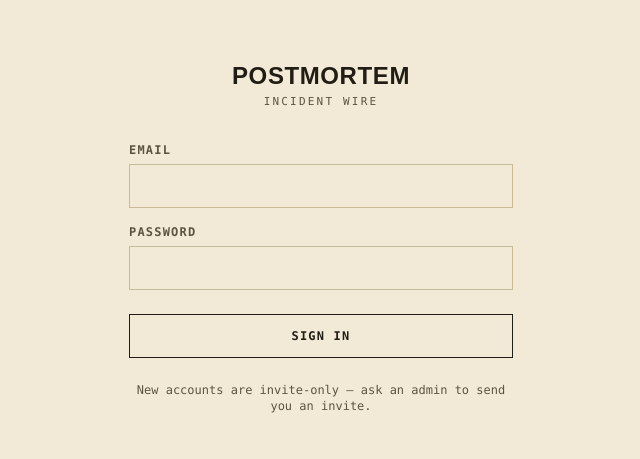
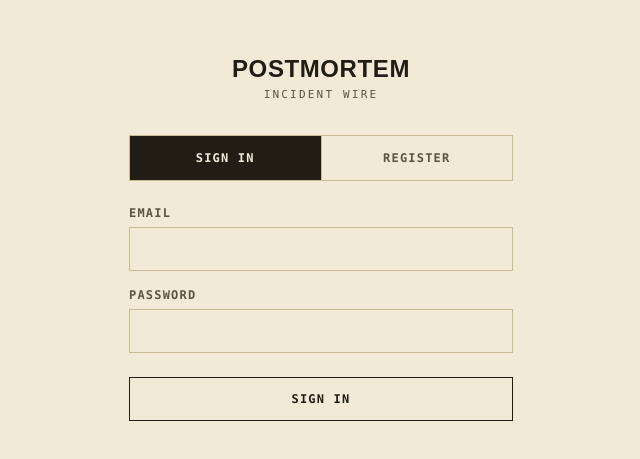
Before and after one commit to hsc996/post-mortem-frontend, a React (Vite) app: page / in a window 1280 px wide. Shown: the part 163-622 px from the top of the page, without its empty margins (319-959 px from the left). Built offline with nearby package versions, Linux system fonts and the light colour scheme.

Commit message:
Restore self-registration for multi-tenancy model

```diff
--- a/src/App.tsx
+++ b/src/App.tsx
@@ -6,7 +6,7 @@ import { useAuth } from "./hooks/useAuth";
 const INVITE_PATH_PREFIX = "/invite/";
 
 function App() {
-  const { status, user, token, sessionExpired, signIn, signInWithToken, signOut } = useAuth();
+  const { status, user, token, sessionExpired, signIn, signUp, signInWithToken, signOut } = useAuth();
 
   if (window.location.pathname.startsWith(INVITE_PATH_PREFIX)) {
     const inviteToken = window.location.pathname.slice(INVITE_PATH_PREFIX.length);
@@ -30,7 +30,7 @@ function App() {
   }
 
   if (status === "unauthenticated" || !user || !token) {
-    return <LoginScreen onSignIn={signIn} sessionExpired={sessionExpired} />;
+    return <LoginScreen onSignIn={signIn} onSignUp={signUp} sessionExpired={sessionExpired} />;
   }
 
   return <IncidentDesk currentUser={user} token={token} onSignOut={signOut} />;
--- a/src/components/Auth/LoginScreen.tsx
+++ b/src/components/Auth/LoginScreen.tsx
@@ -1,18 +1,25 @@
 import { useEffect, useRef, useState, type FormEvent } from "react";
-import { motion, MotionConfig } from "motion/react";
-import { ApiError } from "../../lib/authApi";
+import { AnimatePresence, motion, MotionConfig } from "motion/react";
+import { ApiError, type RegisterInput } from "../../lib/authApi";
 import { RateLimitError } from "../../lib/apiClient";
 import { feedContainerVariants, feedItemVariants } from "../../lib/motionVariants";
 import { TextField } from "./TextField";
 
 interface LoginScreenProps {
   onSignIn: (email: string, password: string) => Promise<void>;
+  onSignUp: (input: RegisterInput) => Promise<void>;
   sessionExpired: boolean;
 }
 
-export function LoginScreen({ onSignIn, sessionExpired }: LoginScreenProps) {
+type Mode = "signin" | "register";
+
+export function LoginScreen({ onSignIn, onSignUp, sessionExpired }: LoginScreenProps) {
+  const [mode, setMode] = useState<Mode>("signin");
   const [email, setEmail] = useState("");
   const [password, setPassword] = useState("");
+  const [accountName, setAccountName] = useState("");
+  const [firstName, setFirstName] = useState("");
+  const [lastName, setLastName] = useState("");
   const [busy, setBusy] = useState(false);
   const [error, setError] = useState<string | null>(null);
   const [retryIn, setRetryIn] = useState(0);
@@ -43,7 +50,11 @@ export function LoginScreen({ onSignIn, sessionExpired }: LoginScreenProps) {
     setError(null);
     setBusy(true);
     try {
-      await onSignIn(email, password);
+      if (mode === "signin") {
+        await onSignIn(email, password);
+      } else {
+        await onSignUp({ accountName, email, password, firstName, lastName });
+      }
     } catch (err) {
       if (err instanceof RateLimitError) {
         startRetryCountdown(err.retryAfterSeconds);
@@ -74,11 +85,84 @@ export function LoginScreen({ onSignIn, sessionExpired }: LoginScreenProps) {
           </motion.p>
         )}
 
+        <motion.div variants={feedItemVariants} className="relative mb-6 flex border border-rule">
+          <motion.div
+            aria-hidden="true"
+            className="absolute inset-y-0 w-1/2 bg-ink"
+            animate={{ left: mode === "signin" ? "0%" : "50%" }}
+            transition={{ type: "spring", stiffness: 420, damping: 38 }}
+          />
+          <button
+            type="button"
+            onClick={() => setMode("signin")}
+            className={`relative z-10 min-h-11 flex-1 text-xs font-semibold tracking-[0.1em] transition-colors ${
+              mode === "signin" ? "text-paper" : "text-ink-dim hover:text-ink"
+            }`}
+          >
+            SIGN IN
+          </button>
+          <button
+            type="button"
+            onClick={() => setMode("register")}
+            className={`relative z-10 min-h-11 flex-1 border-l border-rule text-xs font-semibold tracking-[0.1em] transition-colors ${
+              mode === "register" ? "text-paper" : "text-ink-dim hover:text-ink"
+            }`}
+          >
+            REGISTER
+          </button>
+        </motion.div>
+
         <motion.form
+          layout
           variants={feedItemVariants}
           onSubmit={handleSubmit}
           className="flex flex-col gap-4"
         >
+          <AnimatePresence initial={false}>
+            {mode === "register" && (
+              <motion.div
+                key="register-fields"
+                initial={{ height: 0, opacity: 0 }}
+                animate={{ height: "auto", opacity: 1 }}
+                exit={{ height: 0, opacity: 0 }}
+                transition={{ duration: 0.22, ease: "easeOut" }}
+                className="overflow-hidden"
+              >
+                <div className="flex flex-col gap-4">
+                  <TextField
+                    label="Company name"
+                    name="accountName"
+                    autoComplete="organization"
+                    required
+                    value={accountName}
+                    onChange={(e) => setAccountName(e.target.value)}
+                    placeholder="Acme Corp"
+                  />
+                  <div className="flex gap-3">
+                    <TextField
+                      label="First name"
+                      name="firstName"
+                      autoComplete="given-name"
+                      required
+                      containerClassName="flex-1"
+                      value={firstName}
+                      onChange={(e) => setFirstName(e.target.value)}
+                    />
+                    <TextField
+                      label="Last name"
+                      name="lastName"
+                      autoComplete="family-name"
+                      required
+                      containerClassName="flex-1"
+                      value={lastName}
+                      onChange={(e) => setLastName(e.target.value)}
+                    />
+                  </div>
+                </div>
+              </motion.div>
+            )}
+          </AnimatePresence>
+
           <TextField
             label="Email"
             name="email"
@@ -92,11 +176,33 @@ export function LoginScreen({ onSignIn, sessionExpired }: LoginScreenProps) {
             label="Password"
             name="password"
             type="password"
-            autoComplete="current-password"
+            autoComplete={mode === "signin" ? "current-password" : "new-password"}
             required
+            minLength={mode === "register" ? 12 : undefined}
             value={password}
             onChange={(e) => setPassword(e.target.value)}
           />
+
+          <AnimatePresence initial={false}>
+            {mode === "register" && (
+              <motion.div
+                key="register-hints"
+                initial={{ height: 0, opacity: 0 }}
+                animate={{ height: "auto", opacity: 1 }}
+                exit={{ height: 0, opacity: 0 }}
+                transition={{ duration: 0.22, ease: "easeOut" }}
+                className="overflow-hidden"
+              >
+                <div className="flex flex-col gap-4">
+                  <p className="text-xs text-ink-dim">Must be at least 12 characters.</p>
+                  <p className="text-xs text-ink-dim">
+                    This creates a brand-new account with you as admin. Invite your team afterward from the user
+                    directory.
+                  </p>
+                </div>
+              </motion.div>
+            )}
+          </AnimatePresence>
 
           {error && (
             <p className="border border-alarm-muted px-2.5 py-1.5 text-xs text-alarm-muted">
@@ -110,12 +216,16 @@ export function LoginScreen({ onSignIn, sessionExpired }: LoginScreenProps) {
             disabled={busy || retryIn > 0}
             className="mt-2 inline-flex min-h-11 items-center justify-center border border-ink text-xs font-semibold tracking-[0.1em] text-ink transition-colors hover:bg-ink hover:text-paper focus-visible:bg-ink focus-visible:text-paper disabled:opacity-50"
           >
-            {retryIn > 0 ? `TRY AGAIN IN ${retryIn}S` : busy ? "SIGNING IN…" : "SIGN IN"}
+            {retryIn > 0
+              ? `TRY AGAIN IN ${retryIn}S`
+              : busy
+                ? mode === "signin"
+                  ? "SIGNING IN…"
+                  : "CREATING ACCOUNT…"
+                : mode === "signin"
+                  ? "SIGN IN"
+                  : "CREATE ACCOUNT"}
           </button>
-
-          <p className="mt-2 text-center text-xs text-ink-dim">
-            New accounts are invite-only — ask an admin to send you an invite.
-          </p>
         </motion.form>
       </motion.div>
     </div>
--- a/src/components/IncidentDesk/WireHeader.tsx
+++ b/src/components/IncidentDesk/WireHeader.tsx
@@ -28,7 +28,7 @@ export function WireHeader({ currentUser, onSignOut, isAdmin, onManageUsers, onV
         <div className="flex flex-col items-end gap-1.5">
           <div className="flex items-center gap-3">
             <span className="text-xs font-semibold tracking-[0.06em] text-ink-dim">
-              {currentUser.name} · {currentUser.role.toUpperCase()}
+              {currentUser.name} · {currentUser.role.toUpperCase()} · {currentUser.accountName}
             </span>
             {isAdmin && (
               <>
--- a/src/hooks/useAuth.ts
+++ b/src/hooks/useAuth.ts
@@ -67,6 +67,14 @@ export function useAuth() {
     [signInWithToken],
   );
 
+  const signUp = useCallback(
+    async (input: authApi.RegisterInput) => {
+      const newToken = await authApi.register(input);
+      await signInWithToken(newToken);
+    },
+    [signInWithToken],
+  );
+
   const signOut = useCallback(async () => {
     if (token) await authApi.logout(token);
     localStorage.removeItem(TOKEN_KEY);
@@ -76,5 +84,5 @@ export function useAuth() {
     setStatus("unauthenticated");
   }, [token]);
 
-  return { status, user, token, sessionExpired, signIn, signInWithToken, signOut };
+  return { status, user, token, sessionExpired, signIn, signUp, signInWithToken, signOut };
 }
--- a/src/lib/authApi.ts
+++ b/src/lib/authApi.ts
@@ -10,6 +10,7 @@ function toAuthUser(u: {
   last_name: string;
   role: string;
   is_active: boolean;
+  account_name: string;
 }): AuthUser {
   return {
     id: u.id,
@@ -18,6 +19,7 @@ function toAuthUser(u: {
     lastName: u.last_name,
     role: u.role as AuthUser["role"],
     isActive: u.is_active,
+    accountName: u.account_name,
   };
 }
 
@@ -29,6 +31,41 @@ export async function login(email: string, password: string): Promise<string> {
       method: "POST",
       headers: { "Content-Type": "application/x-www-form-urlencoded" },
       body,
+    });
+  } catch {
+    throw new ApiError("Can't reach the backend. Is it running?", 0);
+  }
+  if (!response.ok) await parseError(response);
+  const data = (await response.json()) as { access_token: string };
+  return data.access_token;
+}
+
+export interface RegisterInput {
+  accountName: string;
+  email: string;
+  password: string;
+  firstName: string;
+  lastName: string;
+  phoneNumber?: string;
+}
+
+/** Public: self-registration always creates a brand-new isolated account with
+ * the registrant as its founding admin. Returns the access token directly for
+ * auto sign-in, same as accepting an invite already does. */
+export async function register(input: RegisterInput): Promise<string> {
+  let response: Response;
+  try {
+    response = await fetch(`${API_BASE}/auth/register`, {
+      method: "POST",
+      headers: { "Content-Type": "application/json" },
+      body: JSON.stringify({
+        account_name: input.accountName,
+        email: input.email,
+        password: input.password,
+        first_name: input.firstName,
+        last_name: input.lastName,
+        ...(input.phoneNumber ? { phone_number: input.phoneNumber } : {}),
+      }),
     });
   } catch {
     throw new ApiError("Can't reach the backend. Is it running?", 0);
--- a/src/types/user.ts
+++ b/src/types/user.ts
@@ -8,11 +8,13 @@ export interface AuthUser {
   lastName: string;
   role: Role;
   isActive: boolean;
+  accountName: string;
 }
 
 export interface CurrentUser {
   name: string;
   role: Role;
+  accountName: string;
 }
 
 /** "H. SCAIFE" — matches the wire-desk's existing actor-name convention. */
@@ -22,6 +24,7 @@ export const wireName = (user: AuthUser): string =>
 export const toCurrentUser = (user: AuthUser): CurrentUser => ({
   name: wireName(user),
   role: user.role,
+  accountName: user.accountName,
 });
 
 /** Mirrors the real backend's RequireRole([ADMIN, RESPONDER]) gate on every mutating route. */
```
Also changed, not shown: 1 other file (tests, documents, lock files or other folders).
